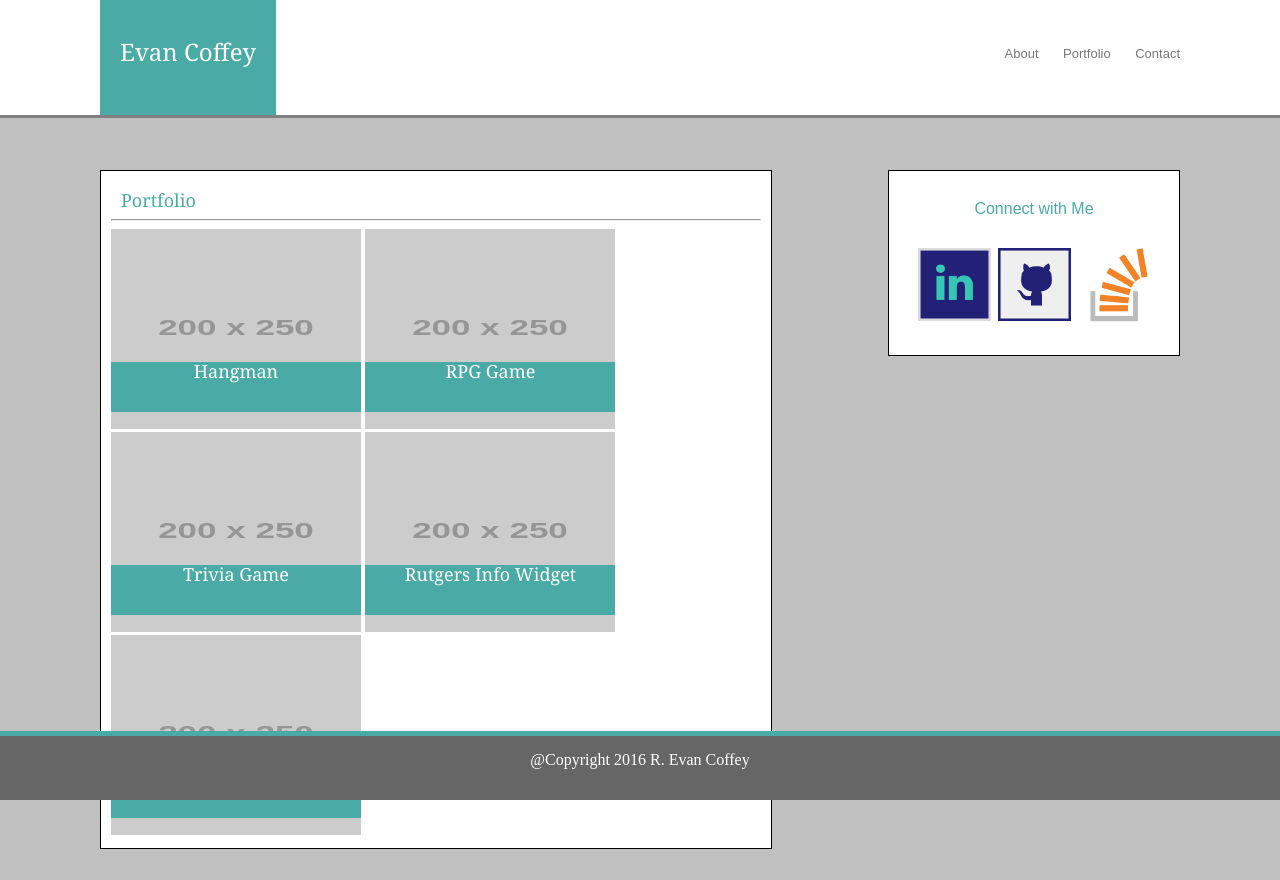
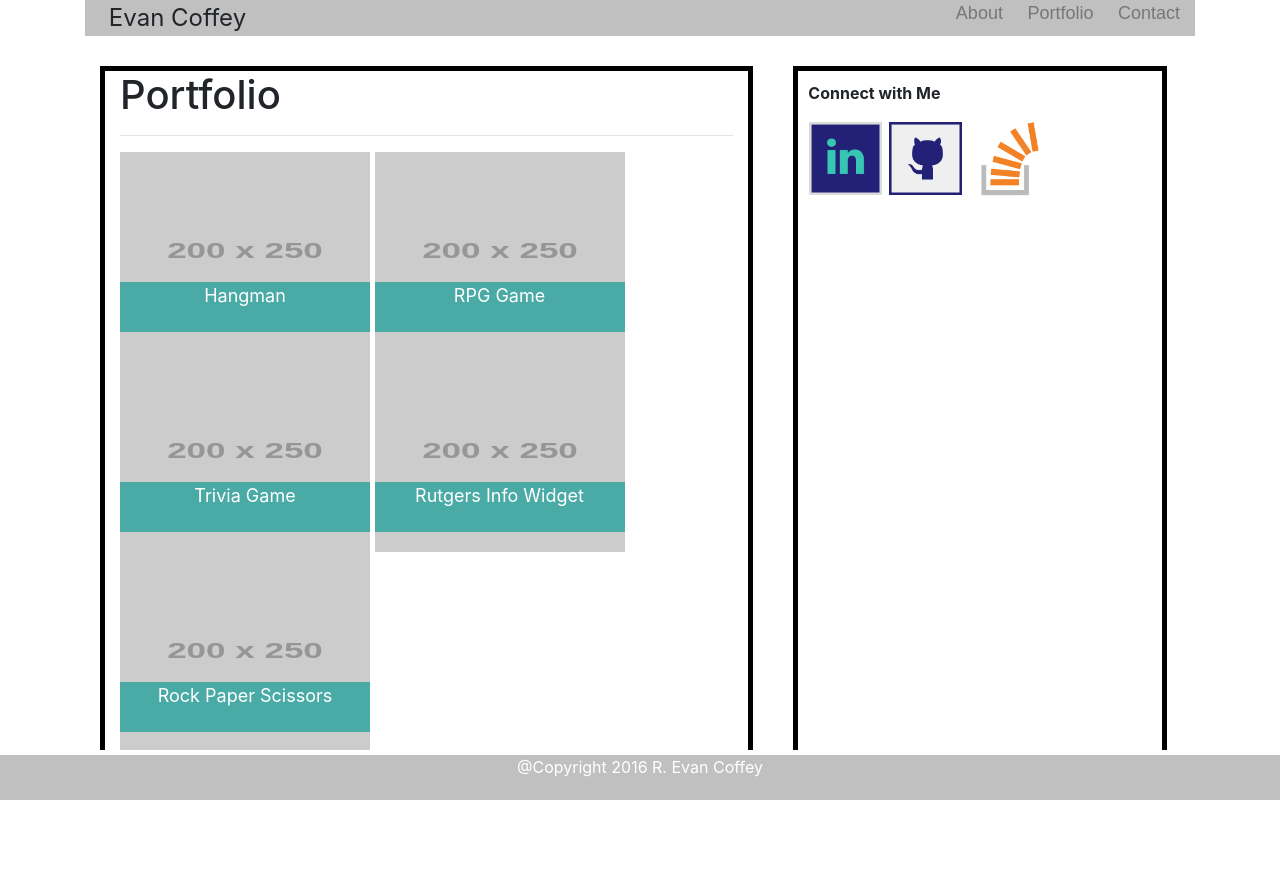
Before and after one commit to EvanRCoffey/Bootstrap-Portfolio, a PHP site: page /portfolio.html in a window 1280 px wide. After the commit the page ends 800 px from the top, so only its background shows below. Run offline with PHP 8.4, Linux system fonts and the light colour scheme; grey boxes labelled with a size stand in for pictures from a placeholder-image service; some libraries are stand-ins or nearby versions.

Commit message:
Done, for real this time.

```diff
--- a/assets/css/style.css
+++ b/assets/css/style.css
@@ -1,175 +1,36 @@
-#navBar {
-	margin: 0 auto -4em;
-	font-family: 'Arial', 'Helvetica Neue', Helvetica, sans-serif;
-	color: #777777;
-	background-color: white;
-	height: 115px;
-	border-bottom: 3px solid grey;
+#myName {
+	font-size: x-large;
+	text-align: center;
 	}
 
-#navigationBar {
-	float: right;
-	height: 75px;
-	padding-top: 45px;
-	margin-right: 100px;
-	}
-
-#myName {
-	float: left;
-	background-color: #4aaaa5;
-	border-color: #cccccc;
-	color: white;
-	font-family: 'Georgia', Times, Times New Roman, serif;
-	font-size: x-large;
-	height: 75px;
-	padding-top: 40px;
-	padding-left: 20px;
-	padding-right: 20px;
-	margin-left: 100px;
-	}
-
-#profilePic {
-	float: left;
-	margin: 30px;
+#navLinks {
+	text-align: right;
 }
 
-#entireContentArea {
-	height: 100%;
-	margin: 0 auto -4em;
+#footer {
+	text-align: center;
+	border-top: 5px solid white;
+	color: white;
+	height: 50px;
+	position: fixed;
+	bottom: 0;
+	width: 100%;
 	background-color: silver;
-	color: #777777;
-	margin-bottom: 4em;
-	width: 100%;
-	}
-
-#mainSection {
-	width: 650px;
-	border: 1px solid black;
-	background-color: #ffffff;
-	float: left;
-	font-family: 'Arial', 'Helvetica Neue', Helvetica, sans-serif;
-	color: #777777;
-	padding: 10px;
-	margin-top: 50px;
-	margin-left: 100px;
-	margin-bottom: 200px;
-	}
-
-#sideBar {
-	width: 270px;
-	border: 1px solid black;
-	background-color: #ffffff;
-	float: right;
-	font-family: 'Arial', 'Helvetica Neue', Helvetica, sans-serif;
-	color: #4aaaa5;
-	text-align: center;
-	padding-top: 30px;
-	padding-bottom: 30px;
-	padding-right: 10px;
-	padding-left: 10px;
-	margin-top: 50px;
-	margin-right: 100px;
-	}
-
-#footer {
-	height: 4em;
-	background-color: #666666;
-	text-align: center;
-	color: white;
-	border-top: 5px solid #4aaaa5;
-	position: fixed;
-	bottom:0;
-	width: 100%;
-	}
+}
 
 .textOverImg{
 	width: 250px;
 	height: 50px;
-	background-color: #4aaaa5;
-	color: white;
-	font-family: 'Georgia', Times, Times New Roman, serif;
 	font-size: large;
 	text-align: center;
 	position: absolute;
 	bottom: 20px;
 	left: 0;
+	background-color: #4aaaa5;
+	color: white;
 }
 
 .portfolioItem{
 	position: relative;
 	display: inline-block;
 }
-
-
-
-h1 {background-color: #ffffff;
-	border-color: #cccccc;
-	color: #4aaaa5;
-	font-family: 'Georgia', Times, Times New Roman, serif;
-	margin: 10px;
-	font-size: large;
-	}
-
-input{margin: 10px;}
-
-textarea{margin: 10px;}
-
-html, body {
-	height: 100%;
-	margin-bottom: 5em;
-	background-color: silver;
-	}
-
-@media screen and (max-width: 980px) {
-
-	#mainSection {display: block;
-	width: 350px;}
-
-	#profilePic {float: none;}
-}
-
-@media screen and (max-width: 768px) {
-
-	#mainSection {
-	width: 80%;
-	float: none;
-	margin-left: 10%;
-	margin-right: 10%;
-	margin-bottom: 50px;
-	}
-
-	#sideBar {
-	width: 80%;
-	float: none;
-	margin-left: 10%;
-	margin-right: 10%;
-	margin-bottom: 200px;
-	}
-
-	#profilePic {float: left;}
-}
-
-@media screen and (max-width: 640px) {
-
-	#navBar {
-	margin: 0;
-	height: 200px;
-	border-bottom: 3px solid grey;
-	}
-
-	#navigationBar {
-	float: none;
-	height: 75px;
-	padding-top: 0px;
-	margin-right: 0px;
-	margin-top: 30px;
-	text-align: center;
-	}
-
-	#myName {
-	float: none;
-	height: 75px;
-	margin-left: 0px;
-	text-align: center;
-	}
-}
--- a/portfolio.html
+++ b/portfolio.html
@@ -1,44 +1,41 @@
 <!DOCTYPE html>
 <html>
 <head>
-	<title>Portfolio</title>
-	<link rel="stylesheet" type="text/css" href="assets/css/reset.css">
+	<title>About</title>
+	<!-- Latest compiled and minified CSS -->
+	<link rel="reset" type="text/css" href="assets/css/reset.css">
+	<link rel="stylesheet" href="https://bootswatch.com/superhero/bootstrap.min.css">
 	<link rel="stylesheet" type="text/css" href="assets/css/style.css">
-	<meta name="viewport" content="width=device-width, initial-scale=1.0">
 </head>
 <body>
+	<!--Entire page, minus footer-->
+	<div class="container">
 
-	<!--Sets style of entire content area-->
-	<div id="entireContentArea">
-
-		<!--Navigation bar-->
-		<div id="navBar">
-
-			<!--Name, to the left of the navBar-->
+		<!-- Navbar-->
+		<div class="container">
+		  	<div class="row" style="background-color: silver;">
+		  		<div class="col-md-2">
 		    		<div id="myName">Evan Coffey</div>
-
-			<!--Links, to the right of the navBar-->
-			<div id="navigationBar">
-
-				<a href="index.html" style="font-size: small; text-decoration: none; font-family: 'Arial', 'Helvetica Neue', Helvetica, sans-serif; color: #777777;">About</a>
-				<a href="portfolio.html" style="padding-left: 20px; text-decoration: none; font-size: small; font-family: 'Arial', 'Helvetica Neue', Helvetica, sans-serif; color: #777777;">Portfolio</a>
-				<a href="contact.html" style="padding-left: 20px; text-decoration: none; font-size: small; font-family: 'Arial', 'Helvetica Neue', Helvetica, sans-serif; color: #777777;">Contact</a>
-
+		    	</div>
+		    	<div class="col-md-10">
+		    		<div id="navLinks">
+		    			<a href="index.html" style="font-size: large; text-decoration: none; font-family: 'Arial', 'Helvetica Neue', Helvetica, sans-serif; color: #777777;">About</a>
+						<a href="portfolio.html" style="padding-left: 20px; text-decoration: none; font-size: large; font-family: 'Arial', 'Helvetica Neue', Helvetica, sans-serif; color: #777777;">Portfolio</a>
+						<a href="contact.html" style="padding-left: 20px; text-decoration: none; font-size: large; font-family: 'Arial', 'Helvetica Neue', Helvetica, sans-serif; color: #777777;">Contact</a>
+					</div>
+				</div>
+		  	</div>
 		</div>
 
-		</div>
-
-		<div style="clear: both;"></div>
-
-		<!--Sets style of the main section-->
-		<div id="mainSection">
-
-
+		<!--Main page content-->
+		<div class="container" style="margin-bottom: 50px; padding: 10px;">
+			<div class="row">
+				<div class="col-md-7" style="border: 5px solid black; margin: 20px;">
+					<!--Portfolio links, currently with placeholders-->
 					<h1>Portfolio</h1>
 
 					<hr>
 
-			<!--Portfolio links, currently with placeholders-->
 					<div class="portfolioItem">
 						<img src="http://placehold.it/200x250" height="200px" width="250px" alt="Placeholder">
 						<div class="textOverImg">Hangman</div>
@@ -63,13 +60,11 @@
 						<img src="http://placehold.it/200x250" height="200px" width="250px" alt="Placeholder">
 						<div class="textOverImg">Rock Paper Scissors</div>
 					</div>
-
 				</div>
 
-		<!--"Connect with me!" with links-->
-		<div id="sideBar">
-
-			<p style="margin-bottom: 30px;"><strong>Connect with Me</strong></p>
+				<!--Sidebar-->
+				<div class="col-md-4" style="border: 5px solid black; padding: 10px; margin: 20px;">
+					<p><strong>Connect with Me</strong></p>
 
 					<a href="https://www.linkedin.com/in/evan-coffey-6288227b"><img src="assets/images/socialMediaIcons/linkedin.png" align="middle" height="75px" width="auto" alt="LinkedIn"></a>
 
@@ -78,10 +73,16 @@
 					<a href="http://stackoverflow.com/users/6939169/revancof"><img src="assets/images/socialMediaIcons/stackoverflow.png" align="middle" height="75px" width="auto" alt="StackOverflow"></a>
 
 				</div>
-
+			</div>
+		</div>
 	</div>
 
-	<div id="footer"><br>@Copyright 2016 R. Evan Coffey</div>
+	<!--Footer-->
+	<div class="row">
+		<div class="col-md-12">
+			<div id="footer"><p>@Copyright 2016 R. Evan Coffey</p></div>
+		</div>
+	</div>
 
 </body>
 </html>
```
Also changed, not shown: contact.html (+39 -32 lines), index.html (+38 -34 lines). Lines whose indentation alone changed are shown as unchanged.
